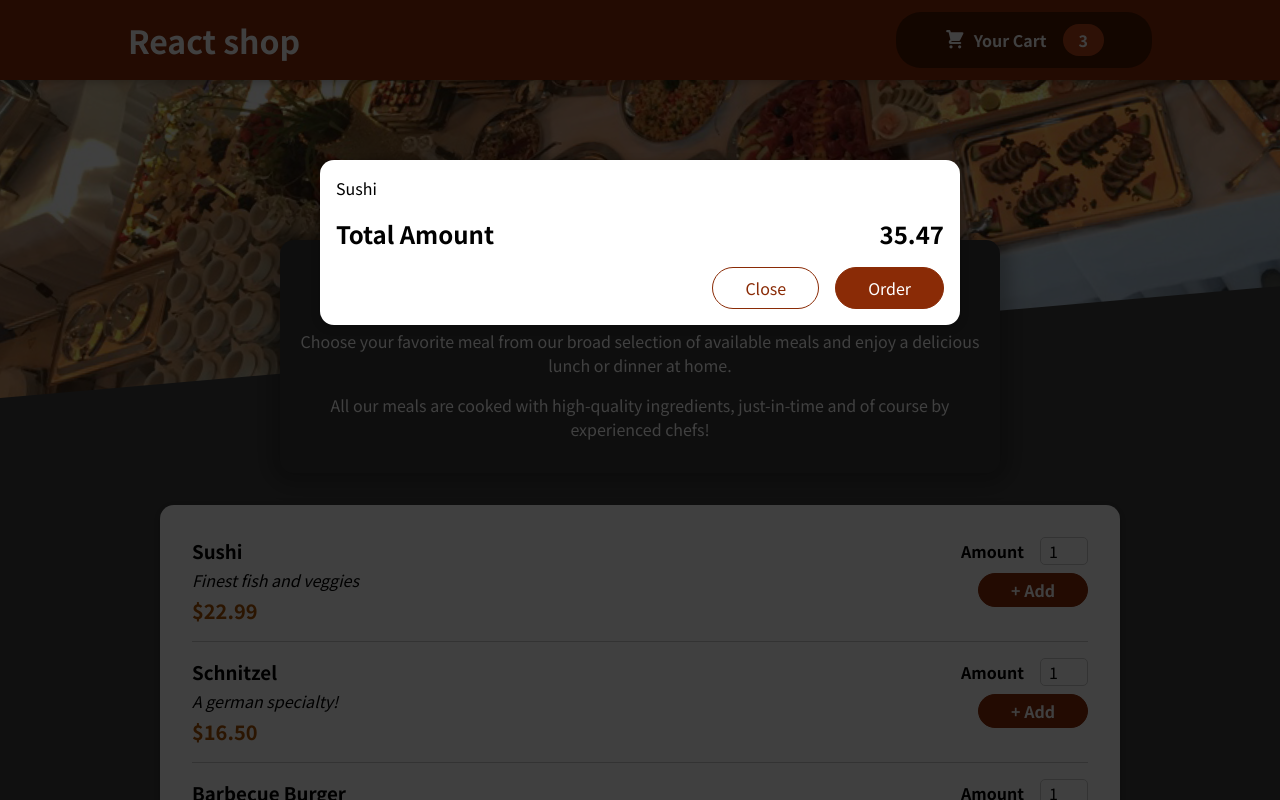
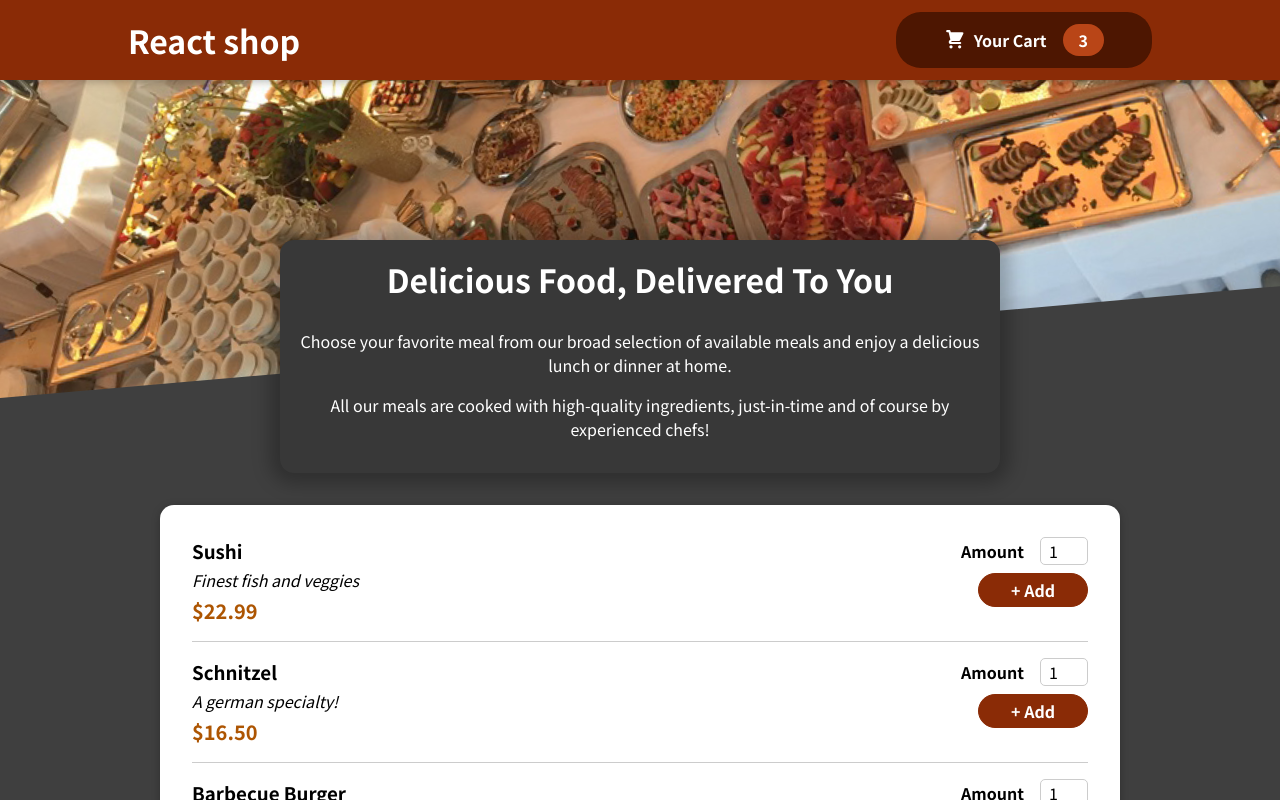
Before and after one commit to Defisto7/internet-store, a React (Create React App) app: page / in a window 1280 px wide. Shown: the top 800 px of the page. Built offline with nearby package versions, Linux system fonts and the light colour scheme.

Commit message:
Master
Managing Cart & Modal State

```diff
--- a/src/App.js
+++ b/src/App.js
@@ -1,14 +1,24 @@
-import React, { Fragment } from 'react';
+import React, { Fragment, useState } from 'react';
 import Cart from './components/Cart/Cart';
 import Header from "./components/Layout/Header";
 import Meals from './components/Meals/Meals';
 
 
 function App() {
+  const [rartIsShow, setCartIsShow] = useState(false);
+
+   const showCartHandler = () => {
+    setCartIsShow(true)
+   };
+
+   const hideCartHandler = () => {
+    setCartIsShow(false)
+   };
+
   return (
     <Fragment>
-      <Cart/>
-      <Header/>
+      {rartIsShow && <Cart onHideCart={hideCartHandler}/>}
+      <Header onShowCart={showCartHandler}/>
       <main>
         <Meals/>
       </main>
--- a/src/components/Cart/Cart.js
+++ b/src/components/Cart/Cart.js
@@ -6,14 +6,14 @@
   const cartItems = <ul className={s['cart-items']}>{[{id: 'c1', name: 'Sushi', amount: 2, proce: 12.99}].map(item => <li>{item.name}</li>)}</ul>;
 
   return (
-    <Modal>
+    <Modal onHideCart={props.onHideCart}>
       {cartItems}
       <div className={s.total}>
         <span>Total Amount</span>
         <span>35.47</span>
       </div>
       <div className={s.actions}>
-        <button className={s['button--alt']}>Close</button>
+        <button className={s['button--alt']} onClick={props.onHideCart}>Close</button>
         <button className={s.button}>Order</button>
       </div>
     </Modal>
--- a/src/components/Layout/Header.js
+++ b/src/components/Layout/Header.js
@@ -8,10 +8,10 @@
     <Fragment>
       <header className={s.header}>
         <h1>React shop</h1>
-        <HeaderCartButton />
+        <HeaderCartButton onClick={props.onShowCart}/>
       </header>
       <div className={s['main-image']}>
-        <img src={mealsImage}/>
+        <img src={mealsImage} alt='A table full of delicious food!'/>
       </div>
     </Fragment>
   )
--- a/src/components/Layout/HeaderCartButton.js
+++ b/src/components/Layout/HeaderCartButton.js
@@ -2,9 +2,9 @@
 import CartIcon from '../Cart/CartIcon';
 import s from './HeaderCartButton.module.css'
 
-function HeaderCartButton() {
+function HeaderCartButton(props) {
   return (
-    <button className={s.button}>
+    <button className={s.button} onClick={props.onClick}>
       <span className={s.icon}>
           <CartIcon  />
       </span>
--- a/src/components/UI/Modal.js
+++ b/src/components/UI/Modal.js
@@ -1,9 +1,9 @@
-import React, { Fragment } from 'react';
+import React, { Fragment, useState } from 'react';
 import s from './Modal.module.css';
 import ReactDOM from 'react-dom'
 
 const Backdrop = (props) => {
-  return <div className={s.backdrop}/>
+  return <div className={s.backdrop} onClick={props.onHideCart}/>
 };
 
 const ModalOverlay = (props) => {
@@ -17,7 +17,7 @@
 function Modal(props) {
   return (
     <Fragment>
-      {ReactDOM.createPortal(<Backdrop/>, portalElement)}
+      {ReactDOM.createPortal(<Backdrop onHideCart={props.onHideCart}/>, portalElement)}
       {ReactDOM.createPortal(<ModalOverlay>{props.children}</ModalOverlay>, portalElement)}
     </Fragment>
   )
```
